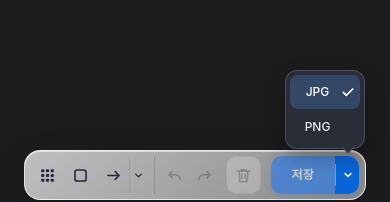
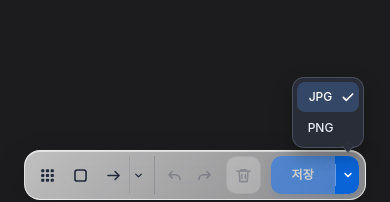
Before and after one commit to photodonga/marking, a plain HTML site: page test.html in a window 390 px wide. Both pictures are taken after a click on the button "JPG PNG". Shown: the part 636-838 px from the top of the page. Drawn offline with Linux system fonts and the light colour scheme.

Commit message:
test: reduce mobile popup dimensions while preserving alignment

```diff
--- a/test.html
+++ b/test.html
@@ -1490,9 +1490,9 @@
       box-shadow:0 8px 20px rgba(0,0,0,.28)!important;
     }
     .line-tool-menu button,.save-format-menu button{
-      height:34px!important;min-height:34px!important;
+      height:30px!important;min-height:30px!important;
       border-radius:8px!important;
-      padding:3px 6px!important;
+      padding:2px 5px!important;
     }
     .line-tool-menu button{grid-template-columns:15px minmax(0,1fr) 12px!important;}
     .save-format-menu button{grid-template-columns:minmax(0,1fr) 12px!important;}
@@ -2524,7 +2524,7 @@
     const mobile=window.matchMedia("(max-width:640px)").matches;
     const trigger=menu===lineToolMenu?lineMenuButton:saveFormatWrap;
     const rect=trigger.getBoundingClientRect();
-    menu.style.width=mobile?(menu===lineToolMenu?'116px':'80px'):(menu===lineToolMenu?'96px':'62px');
+    menu.style.width=mobile?(menu===lineToolMenu?'106px':'72px'):(menu===lineToolMenu?'96px':'62px');
     menu.style.height='auto';
     menu.style.left='0px';
     menu.style.top='0px';
```
